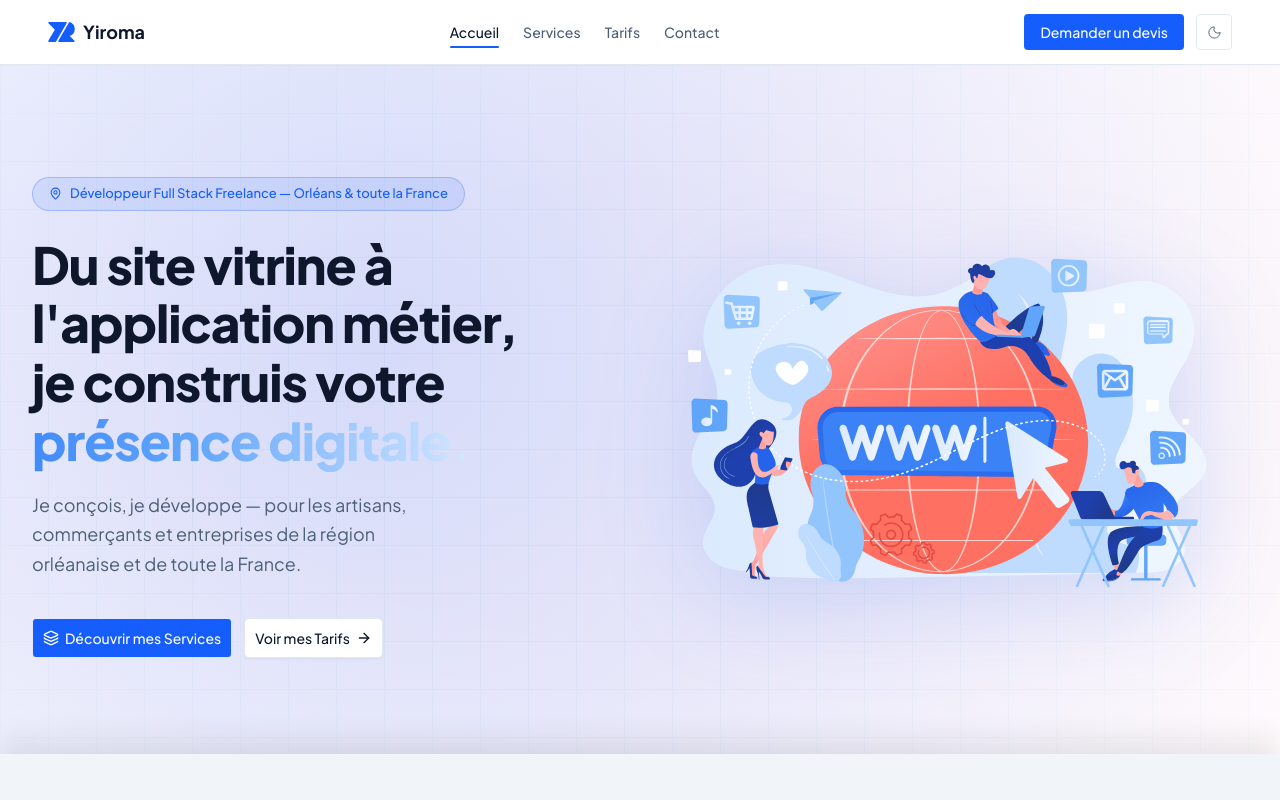
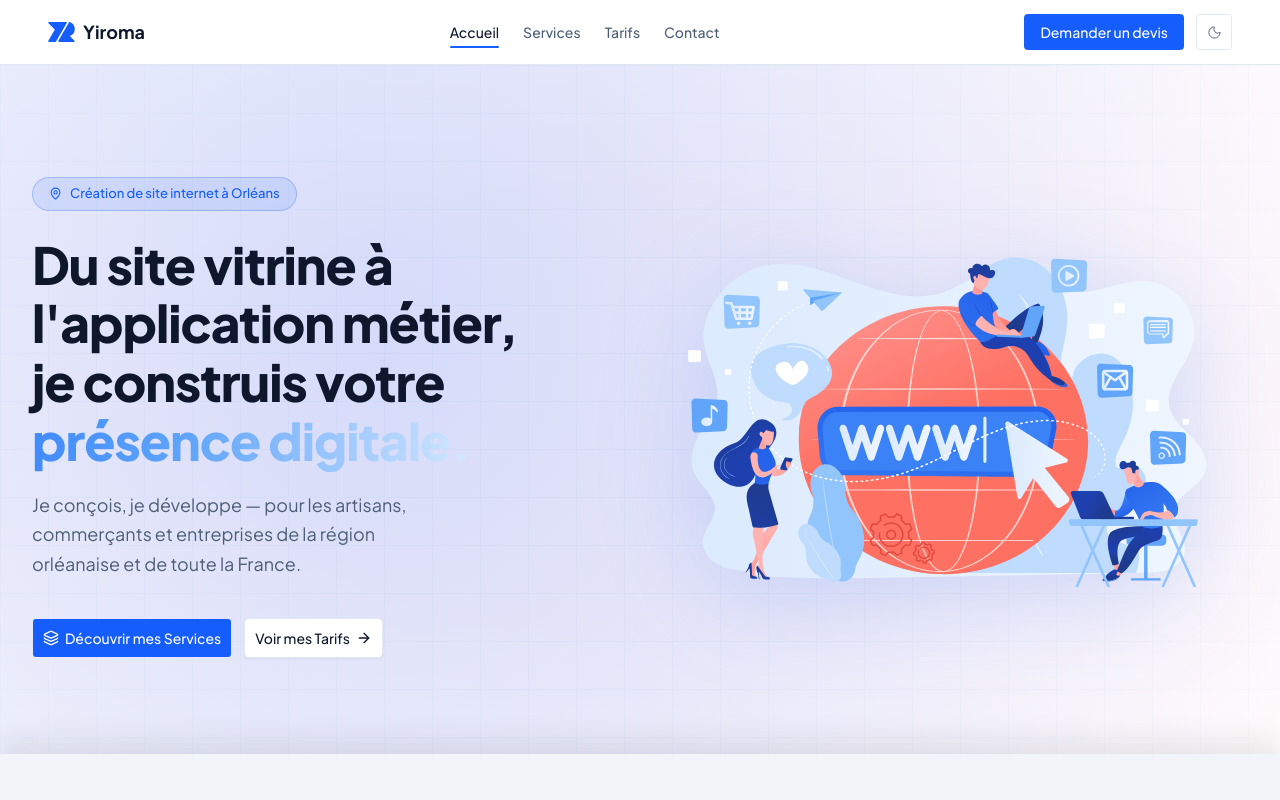
Before and after one commit to Yiroma/yiroma-website, a Next.js app: page / in a window 1280 px wide. Shown: the top 800 px of the page. Built offline with nearby package versions, Linux system fonts and the light colour scheme.

Commit message:
chore(home): ajuste le badge d'accueil

```diff
--- a/src/components/home/HomeHero.tsx
+++ b/src/components/home/HomeHero.tsx
@@ -25,7 +25,7 @@ export function HomeHero() {
             className="border-primary/25 bg-primary/10 text-primary mb-6 inline-flex items-center gap-2 rounded-full border px-4 py-1.5 text-[0.8125rem] font-medium"
           >
             <MapPin size={13} aria-hidden="true" />
-            Développeur Full Stack Freelance — Orléans &amp; toute la France
+            {`Création de site internet à Orléans`}
           </motion.span>
 
           <motion.h1
```
